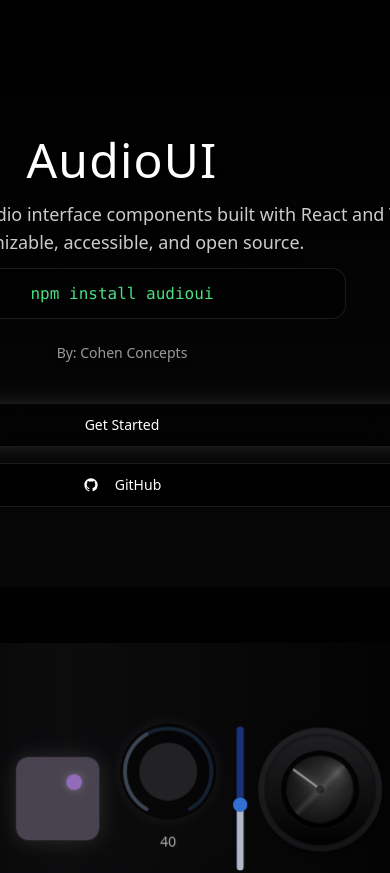
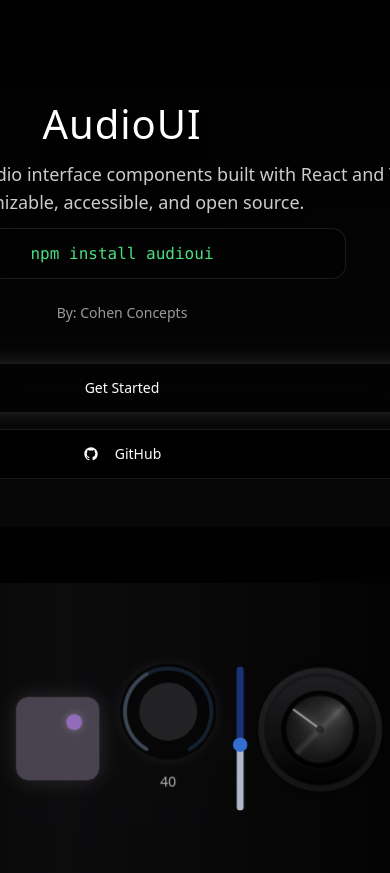
Before and after one commit to profmitchell/AudioUI, a Next.js app: page / in a window 390 px wide. Shown: the top 873 px of the page. Built offline with nearby package versions, Linux system fonts and the light colour scheme.

Commit message:
mobile optimize pages site

```diff
--- a/app/globals.css
+++ b/app/globals.css
@@ -214,14 +214,43 @@ select:focus-visible {
   button,
   .sidebar-item,
   a.sidebar-item {
-    min-height: 44px;
-    padding-top: 0.5rem;
-    padding-bottom: 0.5rem;
+    min-height: 48px; /* Increased from 44px for better touch targets */
+    padding-top: 0.75rem;
+    padding-bottom: 0.75rem;
+  }
+
+  /* Fix for small screens */
+  .showcase-item {
+    min-width: 80px; /* Smaller size on mobile */
   }
 
   /* Adjust component examples for mobile */
   .prose pre {
     @apply text-sm;
+    max-width: 100%;
+    overflow-x: auto;
+  }
+
+  /* Enhance mobile layout for feature cards */
+  .feature-card {
+    @apply p-4; /* Less padding on mobile */
+  }
+
+  /* Fix font sizes for mobile */
+  .text-5xl {
+    font-size: 2.5rem !important;
+  }
+
+  /* Optimize spacing */
+  .py-20 {
+    padding-top: 3rem !important;
+    padding-bottom: 3rem !important;
+  }
+
+  /* Improve code display */
+  code {
+    word-break: break-word;
+    white-space: pre-wrap;
   }
 }
 
--- a/app/layout.tsx
+++ b/app/layout.tsx
@@ -22,8 +22,11 @@ export default function RootLayout({
 }>) {
   return (
     <html lang="en" suppressHydrationWarning>
+      <head>
+        <meta name="viewport" content="width=device-width, initial-scale=1.0, maximum-scale=1.0, user-scalable=no" />
+      </head>
       <body
-        className={`${inter.variable} font-sans antialiased bg-gradient-to-b from-black to-zinc-900 min-h-screen overflow-x-hidden`}
+        className={`${inter.variable} font-sans antialiased bg-gradient-to-b from-black to-zinc-900 min-h-screen overflow-x-hidden no-horizontal-scroll`}
       >
         <ThemeProvider attribute="class" defaultTheme="dark" enableSystem={false}>
           <LayoutProvider>
--- a/app/page.tsx
+++ b/app/page.tsx
@@ -69,7 +69,7 @@ export default function HomePage() {
             >
               <Button
                 size="lg"
-                className="bg-white/10 backdrop-blur-md border border-white/10 text-white hover:bg-white/20 hover:text-white glass"
+                className="bg-white/10 backdrop-blur-md border border-white/10 text-white hover:bg-white/20 hover:text-white glass w-full sm:w-auto min-h-[50px]"
                 asChild
               >
                 <Link href="/docs/introduction">Get Started</Link>
@@ -77,7 +77,7 @@ export default function HomePage() {
               <Button
                 size="lg"
                 variant="outline"
-                className="border-white/10 text-white hover:bg-white/10 hover:text-white"
+                className="border-white/10 text-white hover:bg-white/10 hover:text-white w-full sm:w-auto min-h-[50px]"
                 asChild
               >
                 <Link href="https://github.com/profmitchell/AudioUI" target="_blank" rel="noopener noreferrer">
```
Also changed, not shown: 2 other files (tests, documents, lock files or other folders).
